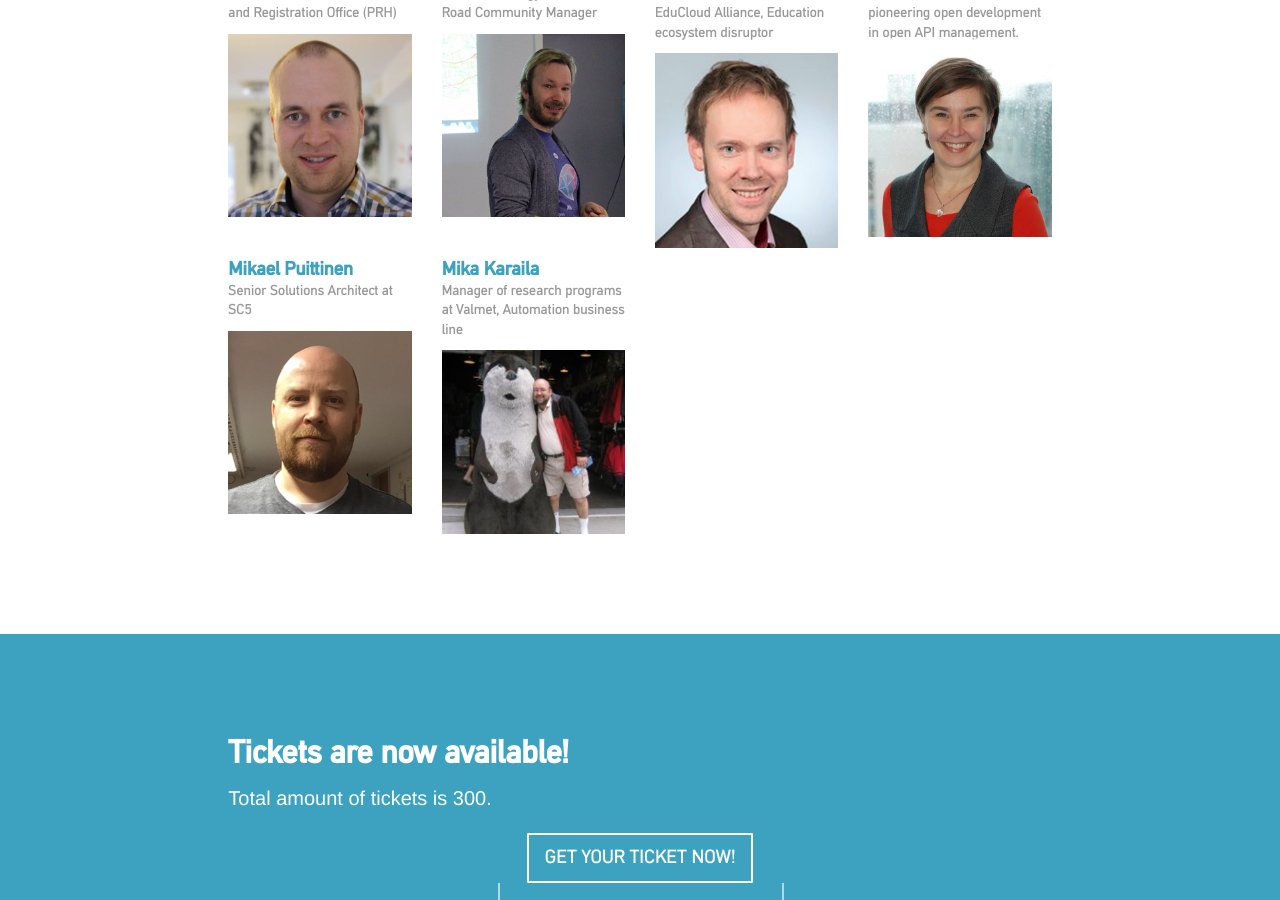
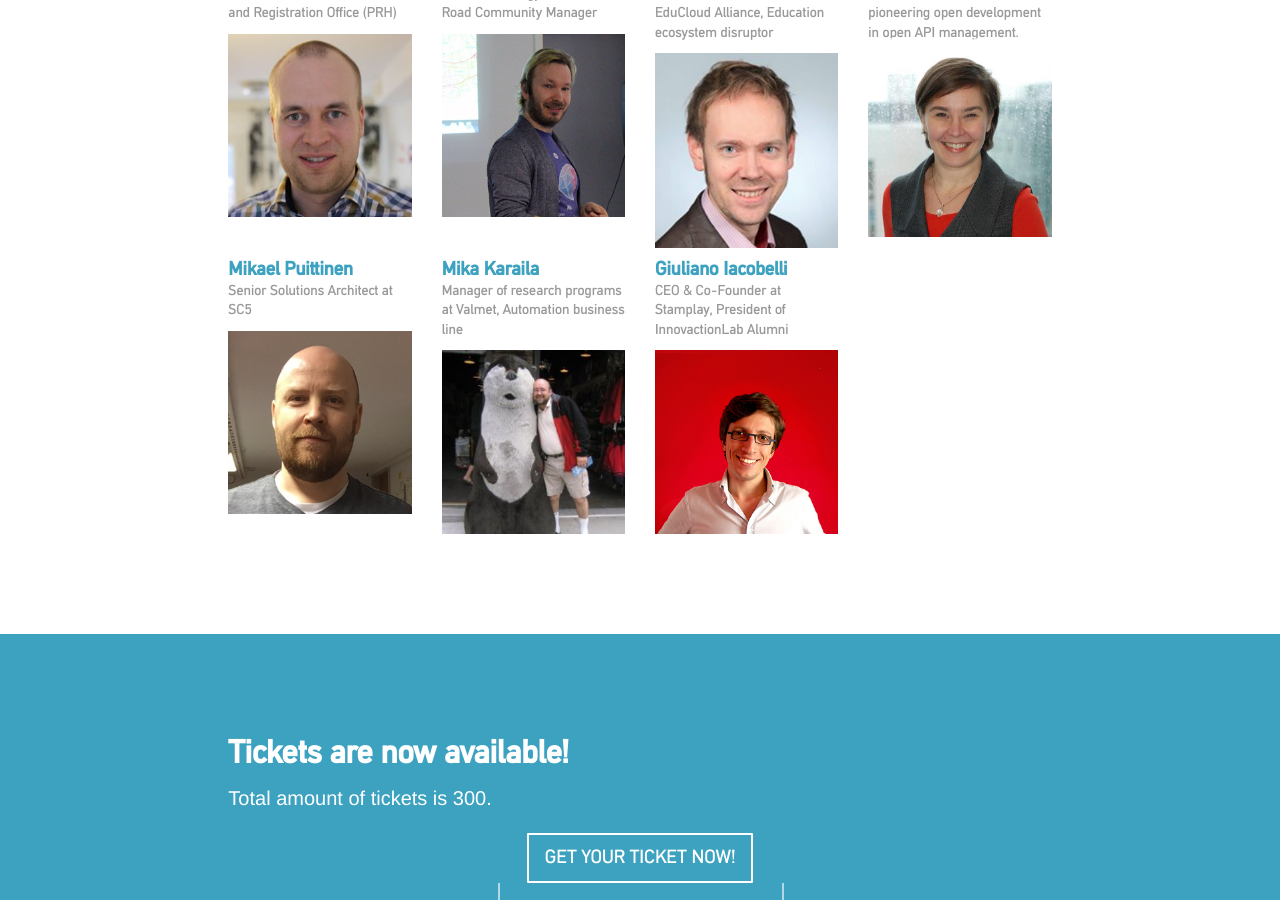
Before and after one commit to apidaysnordic/apidaysnordic.github.io, a Jekyll site: the page built from index.md, in a window 1280 px wide and 900 px high, scrolled down 4218 px. Built offline with Jekyll 4.4.1, drawn with Linux system fonts in a browser that asks for light colours; some web fonts are replaced; comment, search, counter and statistics services are not loaded.

Commit message:
Added Giuliano

```diff
--- a/_layouts/default.html
+++ b/_layouts/default.html
@@ -329,16 +329,16 @@
 
                         </div>
                     </div>
-<!--
+
 
                     <div class="col-xs-12 col-sm-6 col-md-4 col-lg-3">
                         <div class="speaker">
-                            <a href="/2016/02/26/jussi-hurmola.html">
-                                <h4 class="speaker-profile">Jussi Hurmola<br><small>Chairman of the board, EduCloud Alliance, Education ecosystem disruptor</small></h4>
+                            <a href="/2016/03/20/giuliano-iacobelli.html">
+                                <h4 class="speaker-profile">Giuliano Iacobelli<br><small>CEO & Co-Founder at Stamplay, President of InnovactionLab Alumni</small></h4>
 
                                 <div class="speaker-image">
 
-                                    <img src="/images/speakers/jussi-hurmola.png" style="max-width: 100%" />
+                                    <img src="/images/speakers/giuliano.png" style="max-width: 100%" />
 
                                 </div>
                             </a>
@@ -346,7 +346,7 @@
                         </div>
                     </div>
 
-
+<!--
 		    <div class="col-xs-12 col-sm-6 col-md-4 col-lg-3">
                         <div class="speaker">
                             <a href="/2016/03/10/taija-bjorklund.html">
```
